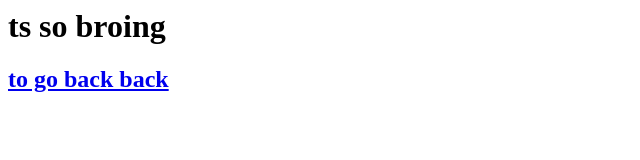
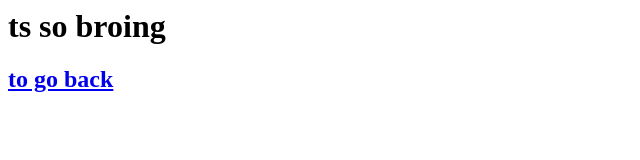
Before and after one commit to saikhnaa711/711guy1, a plain HTML site: page projects2.html in a window 1280 px wide. Shown: the full height of the page, 0-640 px from the left. Drawn offline with Linux system fonts and the light colour scheme.

Commit message:
Fix typo in back link text

```diff
--- a/projects2.html
+++ b/projects2.html
@@ -1,4 +1,4 @@
 <html>
   <h1>ts so broing</h1>
-  <h2><a href="index.html">to go back back</a></h2>
+  <h2><a href="index.html">to go back</a></h2>
 </html>
```
